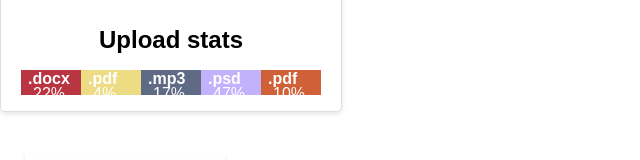
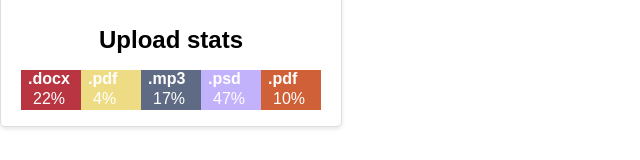
Before and after one commit to AnastasiiaAnosova/goit-react-hw-01-components, a React (Create React App) app: page / in a window 1280 px wide. Shown: the part 339-499 px from the top of the page, without its empty margins (0-640 px from the left). Built offline with nearby package versions, Linux system fonts and the light colour scheme; grey boxes are pictures that could not be loaded.

Commit message:
Update styled.module.css

```diff
--- a/src/components/Statistics/styled.module.css
+++ b/src/components/Statistics/styled.module.css
@@ -29,10 +29,11 @@
 .label {
     font-weight: bold;
     color: white;
-    padding-bottom: 5px;
+    padding-bottom: 10px;
 }
 
 .percentage {
     color: white;
     padding-left: 5px;
+    padding-bottom: 10px;
 }
```
